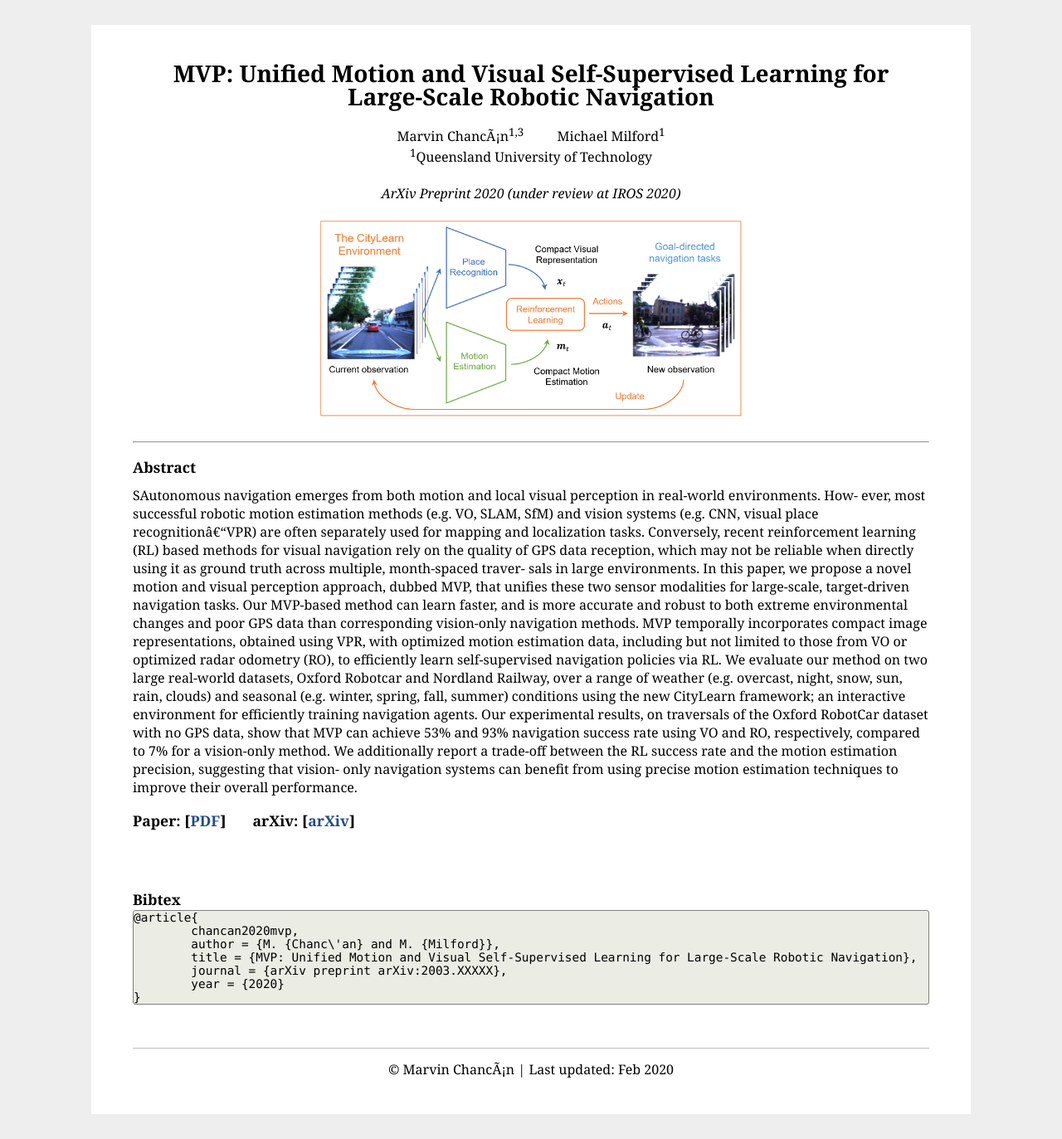
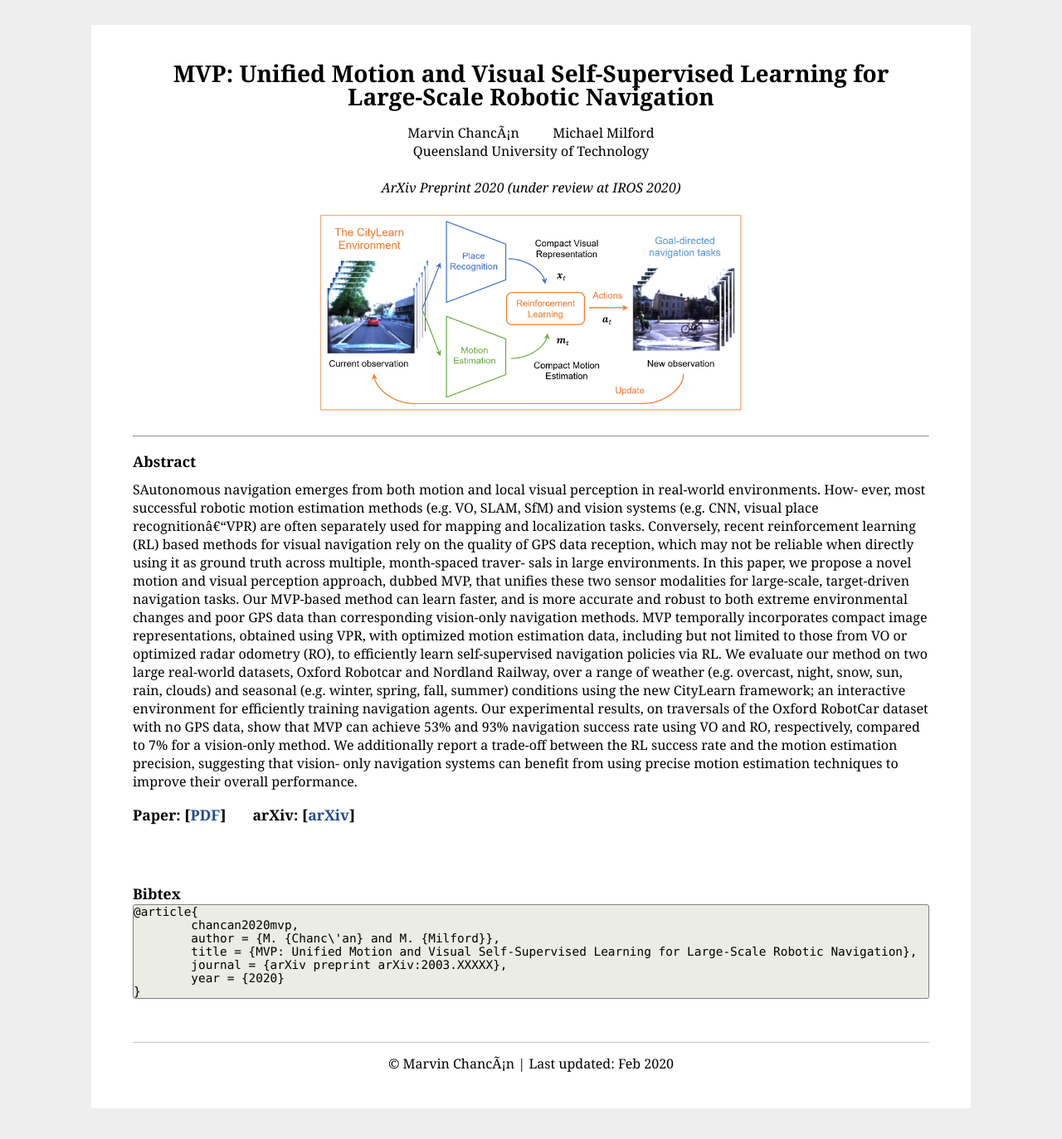
Before and after one commit to mchancan/mchancan.github.io, a Jekyll site: the page built from projects/MVP/index.html, in a window 1280 px wide. Shown: the whole page at 83% size. Built offline with Jekyll 4.4.1, drawn with Linux system fonts in a browser that asks for light colours.

Commit message:
Update index.html

```diff
--- a/projects/MVP/index.html
+++ b/projects/MVP/index.html
@@ -7,8 +7,8 @@ title: "MVP: Unified Motion and Visual Self-Supervised Learning for Large-Scale
 
 <td>
 	<center>
-		<nobr>Marvin Chancán<sup>1,3</sup></nobr> &emsp;&emsp; <nobr>Michael Milford<sup>1</sup></nobr><br>
-		<nobr><sup>1</sup>Queensland University of Technology</nobr> <br>
+		<nobr>Marvin Chancán</nobr> &emsp;&emsp; <nobr>Michael Milford</nobr><br>
+		<nobr>Queensland University of Technology</nobr> <br>
 		<br>
 		<em>ArXiv Preprint 2020 (under review at IROS 2020)</em><br>
 		<br>
```
